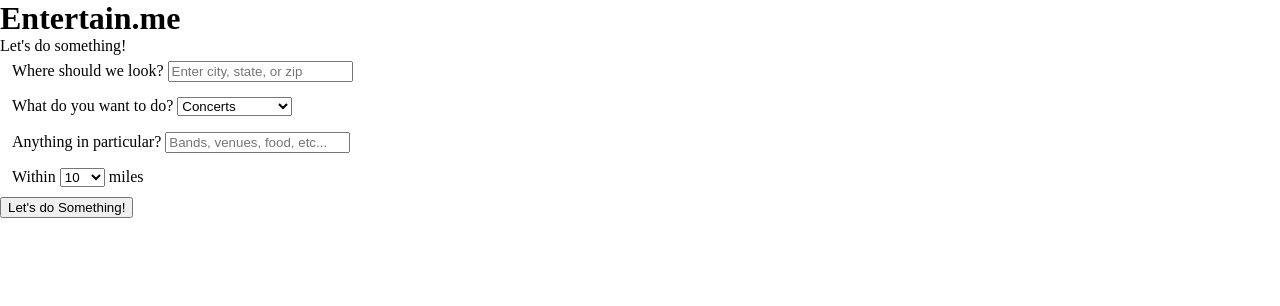
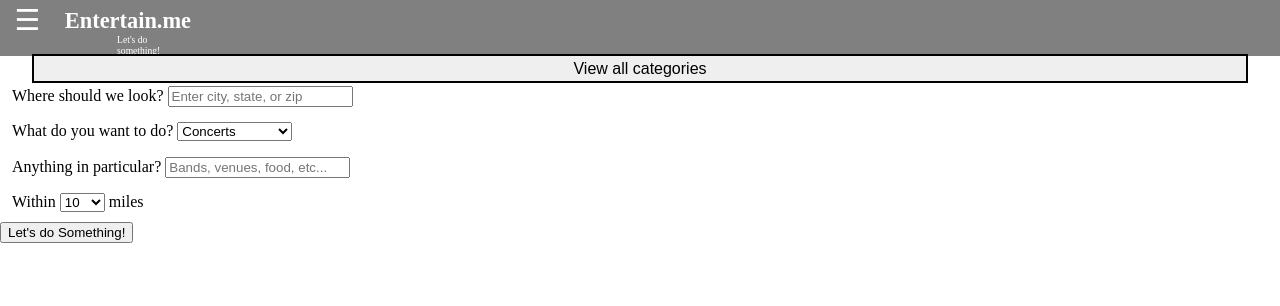
Before and after one commit to daSmith1105/entertain.me, a PHP site: page / in a window 1280 px wide. Shown: the top 306 px of the page. Run offline with PHP 8.4, Linux system fonts and the light colour scheme; some libraries are stand-ins or nearby versions; some web fonts are replaced.

Commit message:
added category select button and side navigation

```diff
--- a/index.html
+++ b/index.html
@@ -13,13 +13,19 @@
 		<body>
 			<div class="overlay">
 				<header class="top-bar" role="banner">
+					<nav class="nav-burger">
+						<span class="burger-icon">&#9776;</span>
+					</nav>
 					<div class="name-container">
 						<h1 class="app-name">Entertain.me</h1>
 						<p class="tag-line">Let's do something!</p>
 					</div>
-					<div class="result-nav hide">
+					<nav class="category-container">
+							<button class="js-all-button all-button">View all categories</button>
+					</nav>
+					<nav class="result-nav hide">
 						<button class="back" type="button">&#8617;</button>
-					</div>
+					</nav>
 				</header>
 				<div class="form-container">
 					<form action="#" class="js-form" id="form">
@@ -82,6 +88,37 @@
 					</form>
 				</div>
 			<div class="js-display display hide"></div>
+			<nav class="js-slideout">
+					<div class="sidenav">
+					  <a href="#" class="closebtn">&times;</a>
+					  <a href="#" id="All Events">All Events</a>
+					  <a href="#" id="music">Concerts</a>
+					  <a href="#" id="conference">Conferences</a>
+					  <a href="#" id="comedy">Comedy</a>
+					  <a href="#" id="learning_eduction">Education</a>
+					  <a href="#" id="family_fun_kids">Family</a>
+					  <a href="#" id="festivals_parades">Festivals</a>
+					  <a href="#" id="movies_film">Film</a>
+					  <a href="#" id="food">Food</a>
+					  <a href="#" id="fundraisers">Fundraisers</a>
+					  <a href="#" id="art">Galleries</a>
+					  <a href="#" id="support">Health</a>
+					  <a href="#" id="holiday">Holiday</a>
+					  <a href="#" id="books">Library</a>
+					  <a href="#" id="attractions">Museums</a>
+					  <a href="#" id="community">Neighborhood</a>
+					  <a href="#" id="business">Networking</a>
+					  <a href="#" id="singles_social">Night Life</a>
+					  <a href="#" id="clubs_associations">Organizations</a>
+					  <a href="#" id="performing_arts">Performing Arts</a>
+					  <a href="#" id="animals">Pets</a>
+					  <a href="#" id="science">Science</a>
+					  <a href="#" id="religion_spirituality">Spirituality</a>
+					  <a href="#" id="sports">Sports</a>
+					  <a href="#" id="technology">Technology</a>
+					  <a href="#" id="other">Other</a>
+					</div>
+				</nav>
 			<footer class="hide">
 				<nav class="more">
 					<button class="previous-page" type="button">Previous</button>
--- a/main.css
+++ b/main.css
@@ -8,8 +8,116 @@
 	display: none;
 }
 
+.sidenav {
+    height: 100%;
+    width: 0;
+    position: fixed;
+    top: 0;
+    left: 0;
+    background-color: rgba(0, 0, 0, 1);
+    overflow-x: hidden;
+    transition: 0.5s;
+    padding-top: 60px;
+    z-index: 1;
+}
+
+.sidenav a {
+    padding: 8px 8px 8px 32px;
+    text-decoration: none;
+    font-size: 1em;
+    color: #818181;
+    display: block;
+    transition: 0.3s;
+}
+
+.sidenav a:hover {
+    color: #f1f1f1;
+    background-color: rgba(0, 255, 0, 0.2);
+    cursor: pointer;
+}
+
+.sidenav .closebtn {
+    position: absolute;
+    top: 0;
+    right: 25px;
+    font-size: 1.5em;
+    margin-left: .5em;
+    cursor: pointer;
+}
+
+.top-bar {
+	height: 3.5em;
+	min-width: 100vw;
+	background-color: grey;
+	padding: .5em;
+	color: white;
+	position: fixed;
+	top: 0;
+	left: 0;
+	z-index: 1;
+}
+
+.burger-icon {
+	font-size: 1.8em;
+	cursor:pointer;
+	position: absolute;
+	top: .1em;
+	left: .5em;
+}
+
+.name-container {
+	display: inline-block;
+	margin-left: 1em;
+	position: absolute;
+	top: .5em;
+	left: 2em;
+}
+
+.logo {
+	height: 34px;
+	width: 34px;
+	margin-left: 1em;
+	margin-top: .1em;
+	float: left;
+}
+
+.app-name {
+	font-size: 1.4em;
+	display: inline-block;
+	margin-left: .75em;
+}
+
+.tag-line {
+	font-size: 1em;
+	position: absolute;
+	top: 2.5em;
+	left: 7.2em;
+	font-size: .6em;
+	overflow: visible;
+	margin-top: .2em;
+}
+
+form {
+	margin-top: 5em;
+}
+
 fieldset {
 	border: 0;
+}
+
+.category-container {
+	width: 100vw;
+	position: absolute;
+	top: 3.4em;
+	right: 0;
+	text-align: center;
+}
+
+.all-button {
+	width: 95vw;
+	border: 2px solid black;
+	height: 1.8em;
+	font-size: 1em;
 }
 
 /* Results */
@@ -25,7 +133,7 @@ fieldset {
 
 .display {
 	border: 1px solid red;
-	margin-top: 3em;
+	margin-top: 7em;
 }
 
 .back {
--- a/main.js
+++ b/main.js
@@ -9,14 +9,30 @@ let currentCategory = "";
 let currentRadius = "";
 let currentPage = 1;
 
+
 function navBack() {
 	$('.back').on('click', function() {
 		$('.form-container').removeClass('hide');
 		$('.js-form').removeClass('hide');
+		$('.category-container').removeClass('hide');
 		$('footer').addClass('hide');
 		$('.js-display').addClass('hide');
 		$('.result-nav').addClass('hide');
 		currentPage = 1;
+	});
+}
+
+function sideNavToggle() {
+// nav
+	$('.burger-icon').on('click', function(){
+    	$('.sidenav').css("width", "250px");
+	});
+	$('.all-button').on('click', function(){
+    	$('.sidenav').css("width", "250px");
+	});
+//nav close
+	$('.closebtn').on('click', function(){
+    	$('.sidenav').css("width", "0");
 	});
 }
 
@@ -84,6 +100,7 @@ function displaySearchData(data) {
 	  $('.js-display').removeClass('hide');
 	  $('.form-container').addClass('hide');
 	  $('.js-form').addClass('hide');
+	  $('.category-container').addClass('hide');
 	  $('.result-nav').removeClass('hide');
 	  $('footer').removeClass('hide');
 }
@@ -128,6 +145,7 @@ function watchMainSubmit() {
 
 function appLoad() {
 	watchMainSubmit();
+	sideNavToggle();
 	navBack();
 	nextPage();
 	previousPage();
```
